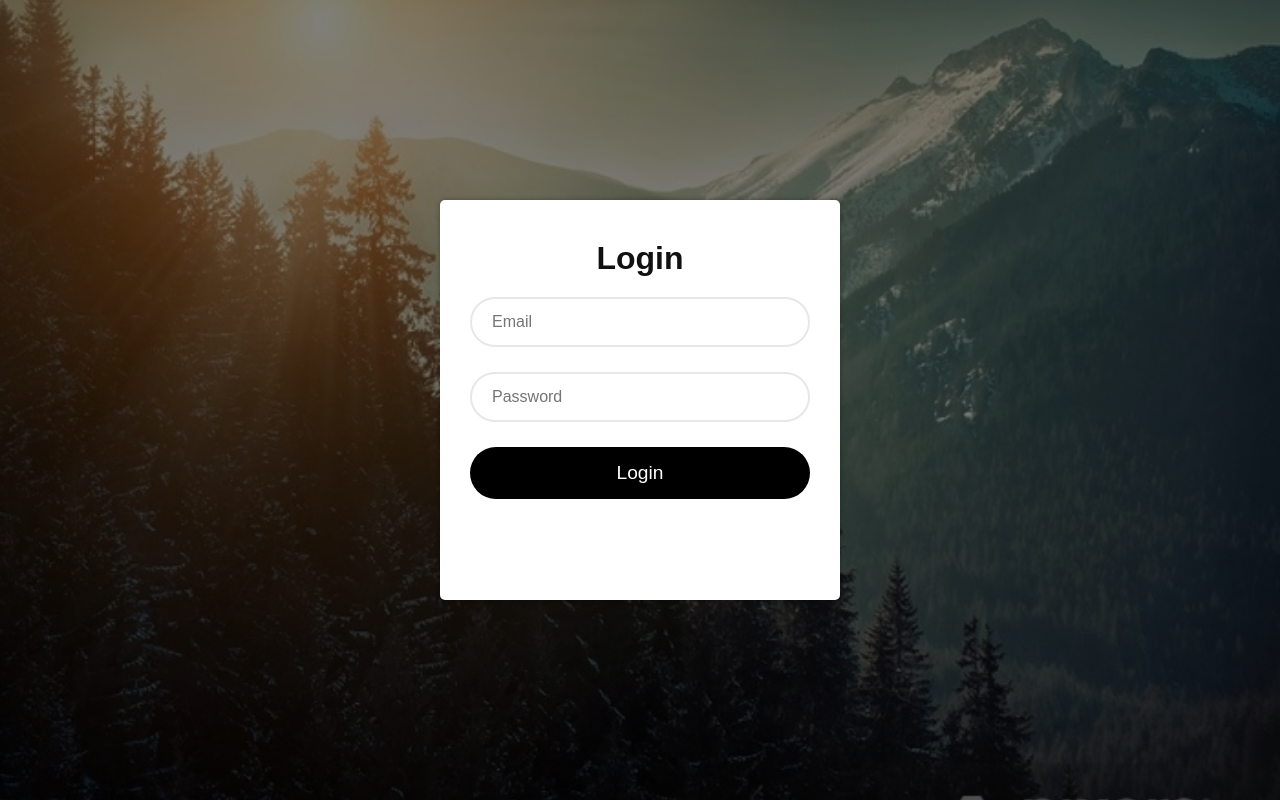
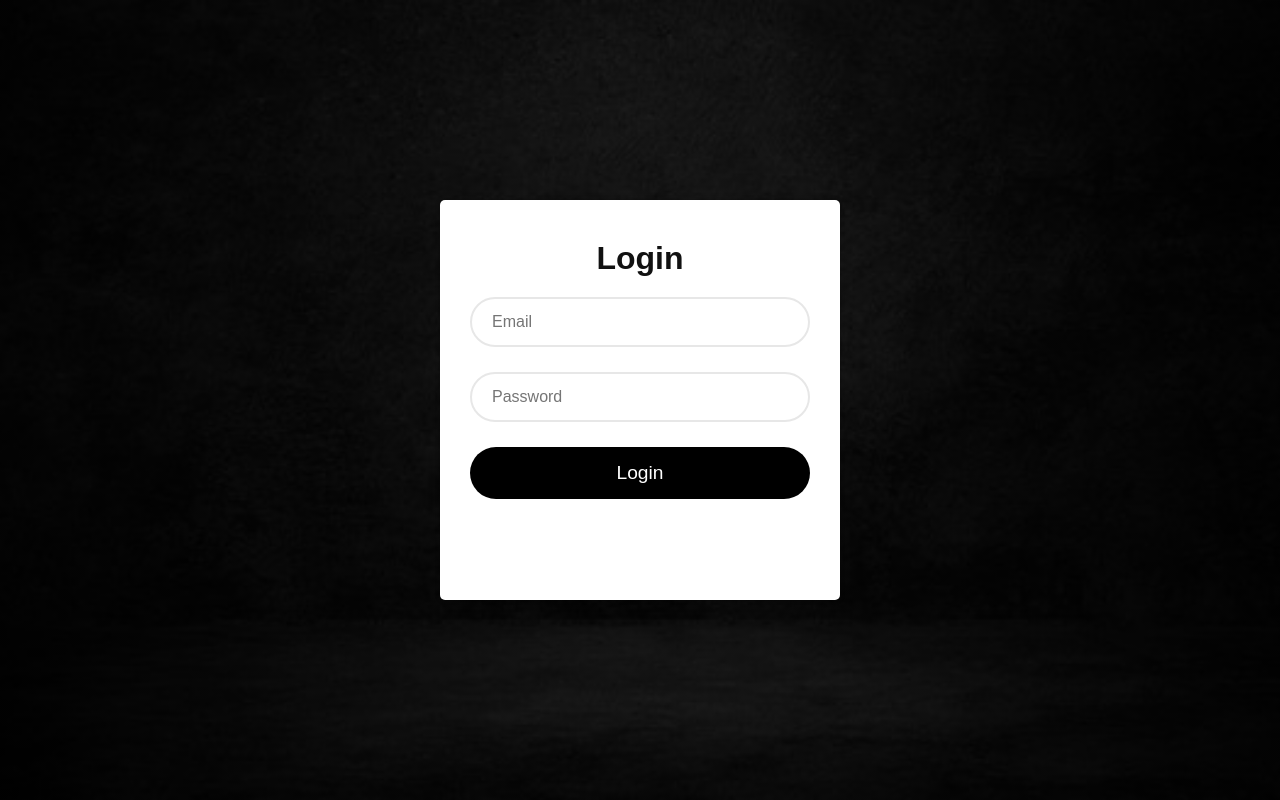
Before and after one commit to D1nand/Bier, a PHP site: page /Bierverkoopmanagement/ in a window 1280 px wide. Run offline with PHP 8.4, Linux system fonts and the light colour scheme; data that the repository does not hold is empty.

Commit message:
achtergrond

```diff
--- a/CSS.css
+++ b/CSS.css
@@ -256,7 +256,7 @@
 .lichaam {
   width: 100%;
   min-height: 100vh;
-  background-image: linear-gradient(rgba(0,0,0,.5), rgba(0,0,0,.5)), url(beger\ met\ bomen.jpg);
+  background-image: linear-gradient(rgba(0,0,0,.5), rgba(0,0,0,.5)), url(zwarte\ achtergrond.jpg);
   background-position: center;
   background-size: cover;
   display: flex;
```
Also changed, not shown: zwarte achtergrond.jpg (added).
